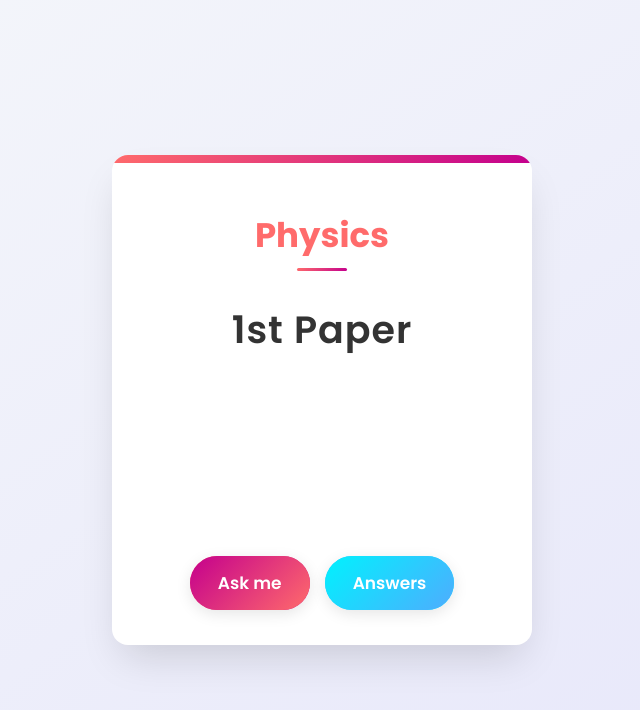
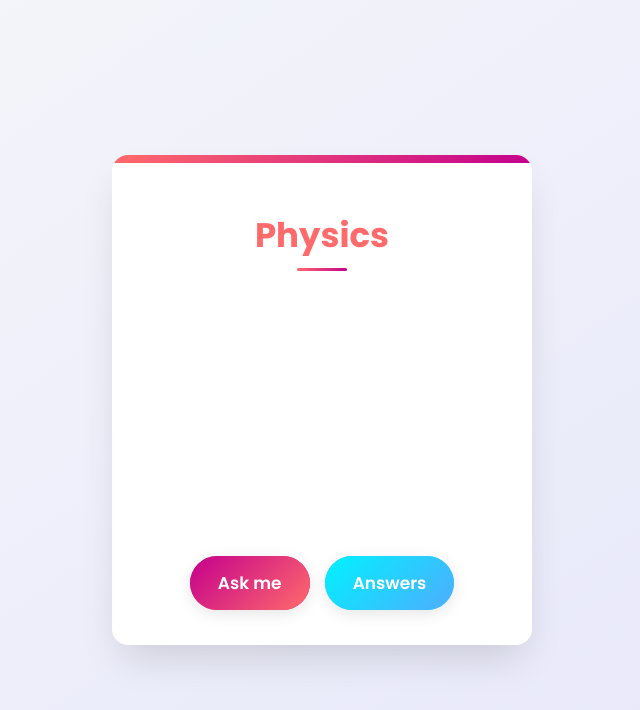
Before and after one commit to Logical-Quest/SSC-Physics-Card, a plain HTML site: page index.html in a window 1280 px wide. Shown: the whole page, without its empty margins (318-958 px from the left). Drawn offline with Linux system fonts and the light colour scheme.

Commit message:
Update index.html

```diff
--- a/index.html
+++ b/index.html
@@ -217,7 +217,6 @@
 <body>
     <div class="card">
         <h2>Physics</h2>
-        <h1>1st Paper</h1>
         <div class="buttons">
             <button class="btn primary-btn" onclick="window.open('https://logical-quest.github.io/SSC-Physics-Student-Question/','_self')">Ask me</button>
             <button class="btn secondary-btn" onclick="window.open('https://logical-quest.github.io/SSC-Physics-Answer/','_self')">Answers</button>
```
